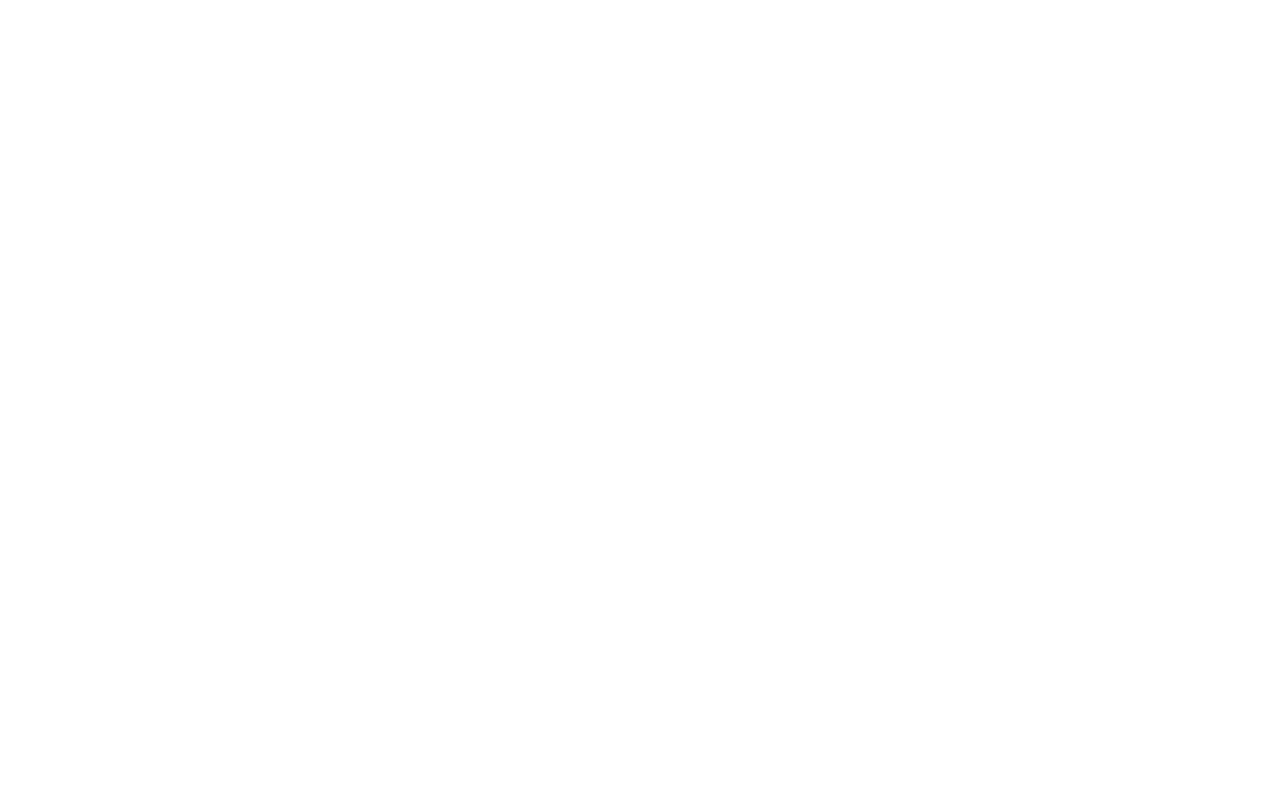
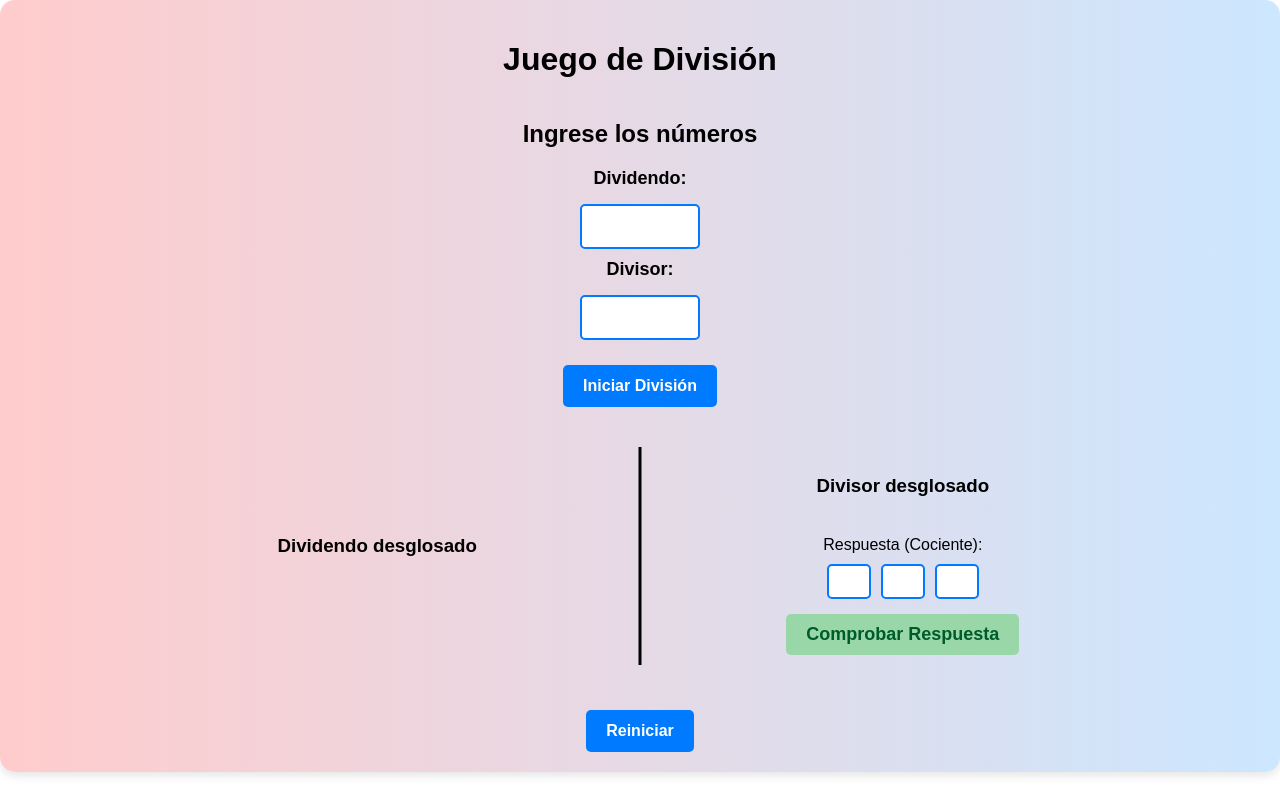
Before and after one commit to ErickQuizhpe/Juegos, a React (Create React App) app: page /Division in a window 1280 px wide. Before the commit this address had no page. Built offline with nearby package versions, Linux system fonts and the light colour scheme.

Commit message:
Primer commit divicion

```diff
--- a/src/App.js
+++ b/src/App.js
@@ -4,6 +4,7 @@ import HomePage from './pages/Home';
 import GamesPage from './pages/Gamepage';
 import React from 'react';
 import IdentificacionUnidadesJuego from './componets/IdentificacionUnidadesJuego';
+import DivisionGame from './pages/DivisionGame';
 
 function App() {
   return (
@@ -12,6 +13,7 @@ function App() {
         <Route path="/" element={<HomePage />} />
         <Route path="/games" element={<GamesPage />} />
         <Route path="/game/:operation" element={<IdentificacionUnidadesJuego />} />
+        <Route path="/Division" element={<DivisionGame/>} />
       </Routes>
     </Router>
   );
--- /dev/null
+++ b/src/pages/DivisionGame.js
@@ -0,0 +1,140 @@
+import React, { useState } from "react";
+import "../styles/DivisionGame.css";
+
+const DivisionGame = () => {
+  const [dividendo, setDividendo] = useState("");
+  const [divisor, setDivisor] = useState("");
+  const [steps, setSteps] = useState([]);
+  const [cociente, setCociente] = useState(""); // Respuesta del cociente
+  const [feedback, setFeedback] = useState(""); // Retroalimentación
+  const [divisorDigits, setDivisorDigits] = useState([]); // Dígitos descompuestos del divisor
+
+  const handleDividendoChange = (e) => setDividendo(e.target.value);
+  const handleDivisorChange = (e) => {
+    const value = e.target.value;
+    setDivisor(value);
+    setDivisorDigits(value.split("").map(Number)); // Divide el divisor en sus dígitos
+  };
+
+  const startDivision = () => {
+    if (!dividendo || !divisor) {
+      alert("Por favor, ingresa el dividendo y el divisor.");
+      return;
+    }
+    const parsedDividendo = dividendo.toString().split("").map(Number);
+    setSteps(parsedDividendo);
+    setCociente(""); // Limpiar cociente cuando se empieza
+    setFeedback("");
+  };
+
+  const checkAnswer = () => {
+    const correctResult = Math.floor(dividendo / divisor);
+    if (parseInt(cociente) === correctResult) {
+      setFeedback("¡Correcto! 🎉");
+    } else {
+      setFeedback(`Incorrecto. La respuesta correcta es ${correctResult}.`);
+    }
+  };
+
+  const generateCocienteInputs = () => {
+    const cocienteLength = Math.floor(dividendo / divisor).toString().length;
+
+    const inputs = [];
+    for (let i = 0; i < cocienteLength; i++) {
+      inputs.push(
+        <input
+          key={i}
+          type="number"
+          maxLength="1"
+          value={cociente[i] || ""}
+          onChange={(e) => {
+            const newCociente = [...cociente];
+            newCociente[i] = e.target.value;
+            setCociente(newCociente.join(''));
+          }}
+          className="cociente-input"
+          style={{ width: "30px", textAlign: "center" }}
+        />
+      );
+    }
+    return inputs;
+  };
+
+  return (
+    <div className="division-container">
+      <h1>Juego de División</h1>
+
+      {/* Sección de entrada */}
+      <div className="input-section">
+        <h2>Ingrese los números</h2>
+        <div>
+          <label>Dividendo:</label>
+          <input
+            type="number"
+            value={dividendo}
+            onChange={handleDividendoChange}
+          />
+        </div>
+        <div>
+          <label>Divisor:</label>
+          <input
+            type="number"
+            value={divisor}
+            onChange={handleDivisorChange}
+          />
+        </div>
+        <button onClick={startDivision}>Iniciar División</button>
+      </div>
+
+      {/* Sección del proceso de la división */}
+      <div className="game-section">
+        <div className="left-panel">
+          <h3>Dividendo desglosado</h3>
+          <div className="grid">
+            {steps.map((digit, index) => (
+              <div
+                className={`grid-cell ${index === 0 ? "current-cell" : ""}`}
+                key={index}
+              >
+                {digit}
+              </div>
+            ))}
+          </div>
+        </div>
+
+        <div className="line-divider"></div>
+
+        <div className="right-panel">
+          <h3>Divisor desglosado</h3>
+          <div className="grid">
+            {divisorDigits.map((digit, index) => (
+              <div className="grid-cell" key={index}>
+                {digit}
+              </div>
+            ))}
+          </div>
+
+          {/* Entrada para cociente */}
+          <div>
+            <label>Respuesta (Cociente):</label>
+            <div className="cociente-container">
+              {generateCocienteInputs()}
+            </div>
+          </div>
+
+          <div>
+            <button onClick={checkAnswer}>Comprobar Respuesta</button>
+          </div>
+          {feedback && <p>{feedback}</p>}
+        </div>
+      </div>
+
+      {/* Botones de control */}
+      <div className="control-buttons">
+        <button onClick={() => window.location.reload()}>Reiniciar</button>
+      </div>
+    </div>
+  );
+};
+
+export default DivisionGame;
--- a/src/pages/Gamepage.js
+++ b/src/pages/Gamepage.js
@@ -19,7 +19,7 @@ const GamesPage = () => {
         <button onClick={() => goToGame('addition')}>Suma</button>
         <button onClick={() => goToGame('subtraction')}>Resta</button>
         <button onClick={() => goToGame('multiplication')}>Multiplicación</button>
-        <button onClick={() => goToGame('division')}>División</button>
+        <button onClick={() => navigate('/Division')}>División</button>
       </div>
       <button className="logout-button" onClick={handleLogout}>Salir</button>
     </div>
--- /dev/null
+++ b/src/styles/DivisionGame.css
@@ -0,0 +1,286 @@
+/* Estilos para el contenedor principal */
+.division-container {
+  display: flex;
+  flex-direction: column;
+  align-items: center;
+  padding: 20px;
+  font-family: 'Arial', sans-serif;
+  background: linear-gradient(to right, #ffcccc, #cce7ff); /* Gradiente suave */
+  border-radius: 15px;
+  box-shadow: 0 4px 10px rgba(0, 0, 0, 0.1); /* Sombra para profundidad */
+}
+
+/* Estilo para la sección de entrada */
+.input-section {
+  margin-bottom: 20px;
+  text-align: center;
+}
+
+.input-section label {
+  font-size: 18px;
+  margin-bottom: 5px;
+  display: block;
+  font-weight: bold;
+}
+
+.input-section input {
+  padding: 10px;
+  font-size: 18px;
+  margin: 10px;
+  width: 120px; /* Asegura un tamaño consistente */
+  border-radius: 5px;
+  border: 2px solid #007bff;
+  box-sizing: border-box;
+  outline: none;
+}
+
+.input-section input:focus {
+  border-color: #4caf50; /* Color cuando el input está en foco */
+}
+
+.input-section button {
+  padding: 12px 20px;
+  font-size: 16px;
+  cursor: pointer;
+  background-color: #007bff;
+  color: white;
+  border: none;
+  border-radius: 5px;
+  transition: background-color 0.3s ease, transform 0.2s ease;
+}
+
+.input-section button:hover {
+  background-color: #0056b3;
+  transform: scale(1.05);
+}
+
+/* Sección de juego */
+.game-section {
+  display: flex;
+  justify-content: space-between;
+  align-items: center;
+  width: 80%;
+  margin-top: 20px;
+  position: relative;
+}
+
+.left-panel,
+.right-panel {
+  width: 45%;
+  text-align: center;
+  padding: 10px;
+}
+
+.divider {
+  position: absolute;
+  top: 0;
+  bottom: 0;
+  left: 50%;
+  width: 3px;
+  background-color: #000;
+  z-index: 1;
+}
+
+.grid {
+  display: grid;
+  grid-template-columns: repeat(4, 1fr);
+  gap: 5px;
+  margin-bottom: 20px;
+  justify-items: center; /* Centra los elementos dentro de las celdas */
+}
+
+.response-grid {
+  display: flex;
+  justify-content: center;
+  margin-top: 20px;
+}
+
+.grid-cell {
+  width: 50px;
+  height: 50px;
+  display: flex;
+  align-items: center;
+  justify-content: center;
+  font-size: 20px;
+  border: 2px solid #007bff;
+  margin: 0 5px;
+  border-radius: 5px;
+  background-color: #f0f8ff;
+  transition: background-color 0.3s ease, transform 0.2s ease;
+}
+
+.grid-cell.current-cell {
+  background-color: #ffeb3b; /* Amarillo brillante para el paso actual */
+  transform: scale(1.1);
+}
+
+.grid-cell:hover {
+  background-color: #e7f3fe;
+  cursor: pointer;
+}
+
+.input-cell {
+  width: 60px;
+  padding: 5px;
+  margin: 5px;
+  font-size: 16px;
+  text-align: center;
+  border: 2px solid #007bff;
+  border-radius: 5px;
+}
+
+.input-cell:focus {
+  background-color: #e0f7fa;
+}
+
+.line-divider {
+  position: absolute;
+  width: 3px;
+  background-color: #000;
+  top: 0;
+  bottom: 0;
+  left: 50%;
+  transform: translateX(-50%);
+  z-index: 10;
+}
+
+/* Sección de retroalimentación */
+.feedback {
+  margin-top: 20px;
+  font-size: 18px;
+  font-weight: bold;
+  text-align: center;
+}
+
+.feedback-correct {
+  color: green;
+}
+
+.feedback-incorrect {
+  color: red;
+}
+
+/* Estilos de los botones de control */
+.control-buttons {
+  margin-top: 30px;
+  text-align: center;
+}
+
+.control-buttons button {
+  padding: 12px 20px;
+  font-size: 16px;
+  cursor: pointer;
+  background-color: #007bff;
+  color: white;
+  border: none;
+  border-radius: 5px;
+  transition: background-color 0.3s ease, transform 0.2s ease;
+}
+
+.control-buttons button:hover {
+  background-color: #0056b3;
+  transform: scale(1.05);
+}
+
+/* Media Query para pantallas pequeñas */
+@media (max-width: 768px) {
+  .game-section {
+    flex-direction: column;
+    width: 100%;
+  }
+
+  .left-panel,
+  .right-panel {
+    width: 100%;
+  }
+
+  .grid {
+    flex-direction: column;
+    margin-bottom: 15px;
+  }
+
+  .input-section input {
+    width: 100%; /* Los inputs ocupan el 100% del ancho en pantallas pequeñas */
+  }
+
+  button {
+    width: 100%; /* El botón se adapta al ancho */
+  }
+}
+
+.cociente-container {
+  display: flex;
+  justify-content: center;
+  margin-top: 10px;
+}
+
+.cociente-input {
+  margin: 0 5px;
+  padding: 5px;
+  font-size: 18px;
+  border: 2px solid #007bff;
+  border-radius: 5px;
+  text-align: center;
+}
+
+/* Aplica este estilo a los inputs tipo number */
+input[type="number"]::-webkit-inner-spin-button,
+input[type="number"]::-webkit-outer-spin-button {
+  -webkit-appearance: none;
+  margin: 0;
+}
+
+input[type="number"] {
+  -moz-appearance: textfield; /* Para Firefox */
+  appearance: textfield; /* Para navegadores modernos */
+}
+
+
+/* Estilos para la sección de apoyo */
+.support-section {
+  margin-top: 20px;
+  text-align: center;
+  width: 100%;
+}
+
+.support-section h3 {
+  font-size: 20px;
+  font-weight: bold;
+  margin-bottom: 10px;
+  color: #007bff; /* Color para el título */
+}
+
+.support-section .grid {
+  display: grid;
+  grid-template-columns: repeat(4, 1fr); /* Igual que el dividendo */
+  gap: 5px;
+  justify-items: center;
+  margin-bottom: 20px;
+}
+
+.support-section .grid-cell {
+  width: 50px;
+  height: 50px;
+  display: flex;
+  align-items: center;
+  justify-content: center;
+  font-size: 20px;
+  border: 2px solid #007bff;
+  margin: 0 5px;
+  border-radius: 5px;
+  background-color: #f0f8ff;
+  transition: background-color 0.3s ease, transform 0.2s ease;
+}
+
+.support-section .grid-cell:hover {
+  background-color: #e7f3fe;
+}
+.multiplicacion-input {
+  width: 50px;
+  text-align: center;
+}
+
+.input-error {
+  border: 2px solid red;
+  background-color: #ffdddd;
+}
```
